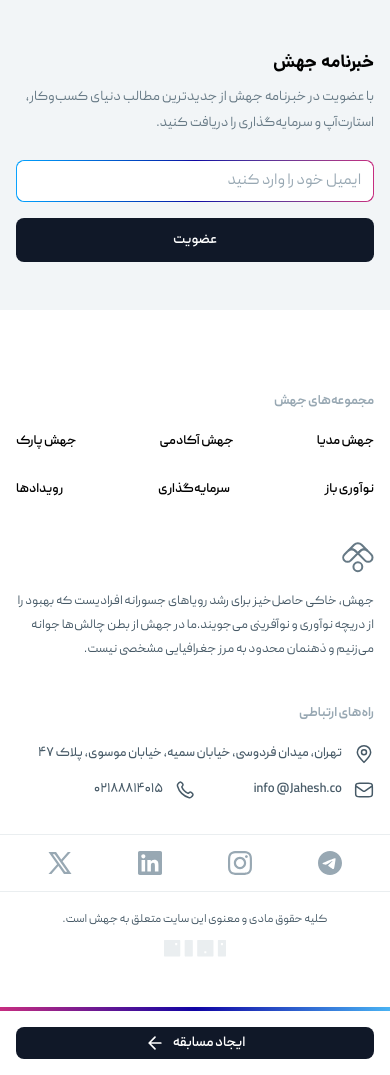
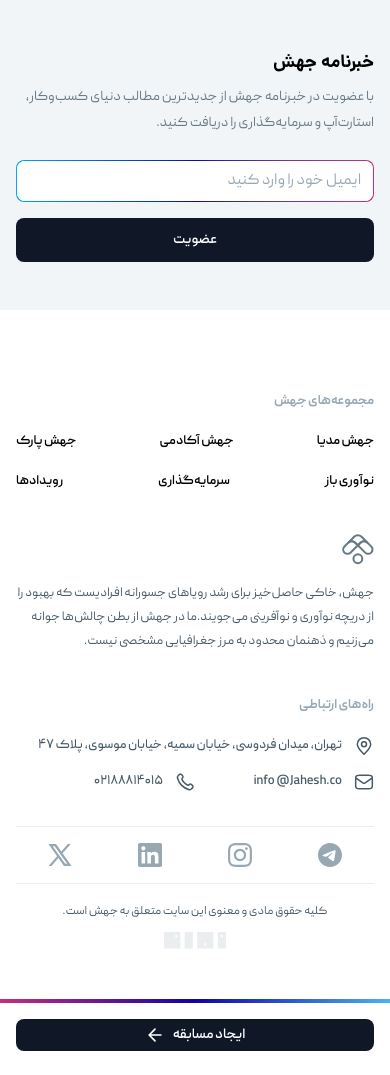
Before and after one commit to Amir-mortezaei/project, a website: page src/index.html in a window 390 px wide. Drawn offline with Linux system fonts and the light colour scheme.

Commit message:
fix footer responsive in lp and lp-l

```diff
--- a/src/index.html
+++ b/src/index.html
@@ -476,8 +476,8 @@
         </div>
         <!--   next section     -->
         <div class="relative">
-            <img class="absolute left-0 hidden lg:inline" src="../public/image/svg/jahesh-logo.svg" alt="logo">
-            <div class="grid lg:grid-cols-3 lg:gap-[7.5rem] mx-auto container-custom lg:pb-16 px-4 pt-12 gap-10 lg:pt-20">
+            <img class="absolute left-0 hidden lg:inline -z-10" src="../public/image/svg/jahesh-logo.svg" alt="logo">
+            <div class="grid lg:grid-cols-3 xl:gap-[7.5rem] mx-auto container-custom lg:pb-16 px-4 pt-12 lg:gap-6 gap-10 3xl:px-0 lg:pt-20">
                 <div class="flex flex-col gap-4 order-2 lg:order-none">
                     <img class="w-fit hidden lg:inline" src="../public/image/svg/footer-logo.svg" alt="logo icon">
                     <img class="w-fit lg:hidden" src="../public/image/svg/footer-logo-mobile.svg" alt="logo icon">
@@ -485,13 +485,13 @@
                         جهش، خاکی حاصل‌خیز برای رشد رویاهای جسورانه افرادیست که بهبود را از دریچه نوآوری و نوآفرینی می‌جویند.ما در جهش از بطن چالش‌ها جوانه می‌زنیم و ذهنمان محدود به مرز جغرافیایی مشخصی نیست.
                     </p>
                 </div>
-                <div class="grid lg:grid-cols-2 lg:gap-20">
+                <div class="grid lg:grid-cols-2 lg:gap-10 2xl:gap-20">
                     <div class="flex flex-col lg:gap-8 gap-4">
                         <span class="lg:pr-2 lg:border-r-2 border-[#EAEEF0] leading-6 lg:leading-6.5 font-bold text-tiny md:text-sm text-[#98A8B3]">
                             مجموعه‌های جهش
                         </span>
-                        <div class="flex flex-col lg:flex-row justify-between gap-6">
-                            <div class="flex flex-row lg:flex-col lg:gap-4 justify-between items-center 2xl:items-start">
+                        <div class="flex flex-col lg:flex-col 3xl:flex-row gap-4">
+                            <div class="flex flex-row lg:flex-col lg:gap-4 justify-between lg:items-start xl:items-start 2xl:items-start">
                                 <span class="md:text-sm text-tiny leading-6 font-semibold md:leading-6.5 hover:text-[#0F048D] relative inline-block group">
                                     <a href="#">
                                         جهش مدیا
@@ -517,7 +517,7 @@
                                     </span>
                                 </span>
                             </div>
-                            <div class="flex flex-row lg:flex-col lg:gap-4 justify-between items-center 2xl:items-start">
+                            <div class="flex flex-row lg:flex-col lg:gap-4 justify-between lg:items-start xl:items-start 2xl:items-start">
                                 <span class="md:text-sm text-tiny leading-6 font-semibold md:leading-6.5 hover:text-[#0F048D] relative inline-block group">
                                     <a href="#">
                                         نوآوری باز
@@ -584,7 +584,7 @@
                         راه‌های ارتباطی
                     </span>
                     <div class="flex flex-col gap-3">
-                        <div class="grid grid-cols-2 lg:flex lg:flex-col lg:gap-3">
+                        <div class="grid grid-cols-2 lg:flex lg:flex-col lg:gap-3 md:gap-25">
                             <div class="flex flex-row gap-3 items-center order-last lg:order-none">
                                 <img src="../public/image/svg/telephone.svg" alt="telephone icon">
                                 <span class="text-tiny font-medium leading-6 md:text-base text-[#475A67]">
@@ -620,6 +620,7 @@
             </div>
             <div class="pb-1 bg-linear-[90deg,#C72D80,#1004A4,#49B3F3] hidden lg:block">
                 <div class="w-full h-full bg-white">
+                    <div class="px-4">
                         <div class="border-t border-[#EAEEF0] mx-auto container-custom pt-6 pb-16 hidden lg:block">
                             <div class="flex items-center justify-between">
                                 <div class="flex gap-6">
@@ -649,20 +650,23 @@
                     </div>
                 </div>
             </div>
-        <div>
+        </div>
+        <div class="lg:hidden block">
             <div class="lg:hidden flex flex-col justify-center items-center gap-4 pb-1 bg-linear-[90deg,#C72D80,#1004A4,#49B3F3]">
                 <div class="w-full h-full bg-white">
-                    <div class="flex flex-row items-center justify-between py-4 px-12 border-t border-b border-[#EAEEF0]">
+                    <div class="px-4">
+                        <div class="flex flex-row items-center justify-between py-4 px-8 border-t border-b border-[#EAEEF0]">
                             <img class="order-3" src="../public/image/svg/social.media.svg" alt="social media icon">
                             <img class="order-2" src="../public/image/svg/instagram.svg" alt="instagram icon">
                             <img class="order-4" src="../public/image/svg/x.svg" alt="x icon">
                             <img class="order-1" src="../public/image/svg/telegram.svg" alt="telegram icon">
                         </div>
                         <div class="pb-[3.095rem] flex flex-col items-center gap-2 justify-center pt-4 px-4">
-                        <span class="text-xs font-normal leading-6 text-[#475A67]">
+                            <span class="text-xs md:text-sm font-normal leading-6 text-[#475A67]">
                                 کلیه حقوق مادی و معنوی این سایت متعلق به جهش است.
                             </span>
                             <img class="w-fit" src="../public/image/svg/logo-footer-mobile.svg" alt="logo icon">
+                        </div>
                     </div>
                 </div>
             </div>
```
Also changed, not shown: src/output.css. Lines whose indentation alone changed are shown as unchanged.
